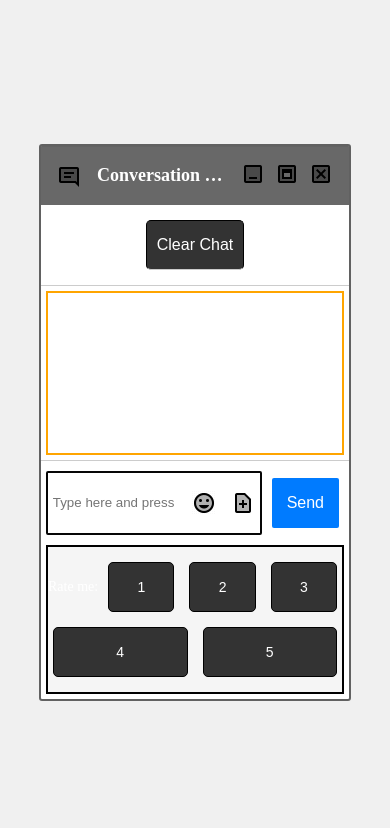
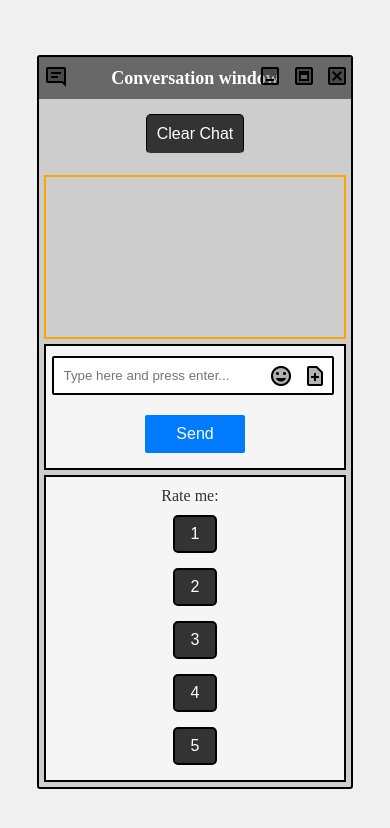
Before and after one commit to MaksimVerzbitski/KarrenBot, a Flask app: page / in a window 390 px wide. Shown: the top 828 px of the page. Run offline with Flask 2, Linux system fonts and the light colour scheme; some libraries are stand-ins or nearby versions.

Commit message:
Rate-me buttons change styles for responsive

```diff
--- a/static/styles/styles.css
+++ b/static/styles/styles.css
@@ -21,36 +21,11 @@ button {
     border-radius: 5px;
     cursor: pointer;
     transition: background-color 0.3s;
-    height: 50px;
 }
 
 /* Hover effects for all buttons */
 button:hover {
     background-color: #555;
-}
-
-/* Chat container and rating section */
-#chat-container, #rate-me {
-    box-sizing: border-box;
-    background-color: #7a7979;
-    border: 2px solid #000;
-    color: #fff;
-}
-
-.rate-button {
-    padding: 5px 10px; /* Reduced padding for smaller buttons */
-    font-size: 0.875rem; /* Smaller font size */
-    margin: 5px;
-    width: auto;
-    min-width: 50px;
-}
-
-.rate-button:hover {
-    background-color: #0056b3;
-}
-
-#rate-me span {
-    font-size: 0.875rem; /* Smaller font size for text */
 }
 
 /* Div Wrapper Styles */
@@ -70,7 +45,7 @@ button:hover {
     max-height: 90vh;
     display: flex;
     flex-direction: column;
-    background: #fff;
+    background: #cecdcd;
     border: 2px solid #616161;
     border-radius: 3px;
     overflow: hidden;
@@ -102,30 +77,30 @@ button:hover {
 }
 
 #more-options, #window-controls {
-    display: flex; /* Use flexbox to align controls */
+
     align-items: center;
     padding: 0.3125rem 0;
 }
 
 #more-options {
-    margin-right: auto; /* Aligns to the left */
+    position: absolute;
+    left: 0.3rem;
 }
 
 #window-controls {
-    margin-left: auto; /* Aligns to the right */
-    display: flex; /* Ensure the controls are aligned */
-    gap: 5px; /* Add some space between controls */
+    position: absolute;
+    right: 0.1rem;
+
+
 }
 
 #chat-title {
     font-weight: bold;
     font-size: 18px;
-    text-align: center; /* Center the title text */
-    flex-grow: 1; /* Allow the title to grow */
-    white-space: nowrap; /* Prevent the title from wrapping */
-    overflow: hidden; /* Ensure it doesn't overflow */
-    text-overflow: ellipsis; /* Add ellipsis if it overflows */
-    padding: 0 1rem; /* Add padding to ensure space between controls */
+    text-align: center;
+    white-space: nowrap;
+    overflow: hidden;
+    text-overflow: ellipsis;
 }
 
 .window-control, .window-control:last-child {
@@ -270,13 +245,21 @@ button:hover {
     padding: 0.3125rem;
     border-top: 1px solid #ccc;
     padding-top: 0.625rem;
+    background: #fff; /* Set background to white */
+    border: 2px solid #000; /* Add border similar to rate-me */
+    background-color: #f5f5f5; /* Set outer background to gray */
+    margin: 0 5px;
 }
 
 #input-container {
     flex-grow: 1;
-    border: 2px solid #060606;
+    border: 2px solid #000;
     border-radius: 2px;
     margin-right: 0.3125rem;
+    background: #fff; /* Set background to white */
+    height: 100%; /* Ensure it takes full height of parent */
+    display: flex;
+    align-items: center;
 }
 
 #input-container:focus-within {
@@ -285,19 +268,26 @@ button:hover {
 
 #chat-text-input {
     flex-grow: 1;
-    padding: 0.625rem 0;
+    padding: 0.625rem;
     width: 100%;
     border: none;
     outline: none;
-    margin: 0.3rem 0.3rem;
+    margin: 0;
+    background: #fff; /* Set background to white */
+    height: 100%; /* Ensure it takes full height of parent */
+    box-sizing: border-box; /* Include padding and border in element's total width and height */
 }
 
 #add-smile, .custom-file-upload {
     background: transparent;
     border: none;
-    padding: 5px;
+    padding: 0;
+    margin: 0 5px;
     cursor: pointer;
-    font-size: 16px;
+    font-size: 1.5rem; /* Increase font size for better appearance */
+    /* height: 100%; Ensure it takes full height of parent */
+    display: flex;
+    align-items: center;
 }
 
 #send-button {
@@ -305,9 +295,12 @@ button:hover {
     color: white;
     border: none;
     border-radius: 2px;
-    padding: 0.625rem 0.9375rem;
+    padding: 0.625rem;
     max-width: 6.25rem;
     justify-content: center;
+    height: 100%; /* Ensure it takes full height of parent */
+    display: flex;
+    align-items: center;
 }
 
 #send-button:hover {
@@ -327,7 +320,36 @@ button:hover {
     justify-content: center;
     align-items: center;
     gap: 5px;
-    box-sizing: border-box;
+
+}
+
+/* Chat container and rating section */
+#chat-container, #rate-me {
+    border: 2px solid #000;
+    color: #8a3333;
+    font-size: 18px;
+}
+
+.rate-button {
+    padding: 0.5rem 1rem; /* Adjust padding for better button size */
+    font-size: 1rem; /* Increase font size for better readability */
+    color: #fff; /* White text for buttons */
+    border: 2px solid #000; /* Add border for consistency */
+    border-radius: 5px; /* Slightly rounded corners */
+    cursor: pointer;
+    transition: background-color 0.3s;
+    min-width: 40px; /* Ensure minimum width */
+    text-align: center;
+}
+
+.rate-button:hover {
+    background-color: #0056b3;
+}
+
+#rate-me span {
+    font-size: 1rem; /* Increase font size for better readability */
+    color: #333; /* Change color for better visibility */
+    margin-right: 10px; /* Add space between label and buttons */
 }
 
 /* Functionality related styles */
@@ -656,3 +691,39 @@ button:hover {
         transform: none;
     }
 }
+
+/* Additional Media Query for Responsive Chat Input */
+@media (max-width: 768px) {
+    #chat-input {
+        flex-direction: column;
+        padding: 0.625rem;
+        height: auto;
+    }
+
+    #input-container {
+        width: 100%;
+        margin-bottom: 0.625rem;
+    }
+
+    #chat-text-input {
+        margin: 0;
+    }
+
+    #add-smile, .custom-file-upload {
+        font-size: 1.25rem;
+        height: auto;
+        margin: 0 5px;
+    }
+
+    #send-button {
+        width: 100%;
+        margin-top: 0.625rem;
+        padding: 0.625rem;
+        font-size: 1rem;
+    }
+
+    #rate-me {
+        flex-direction: column; /* Ensure buttons are in a column layout */
+    }
+
+}
```
Also changed, not shown: other parts of static/styles/styles.css (+22 -9 lines), logging/session_log.txt (+66 -0 lines), static/styles.txt (+89 -50 lines).
